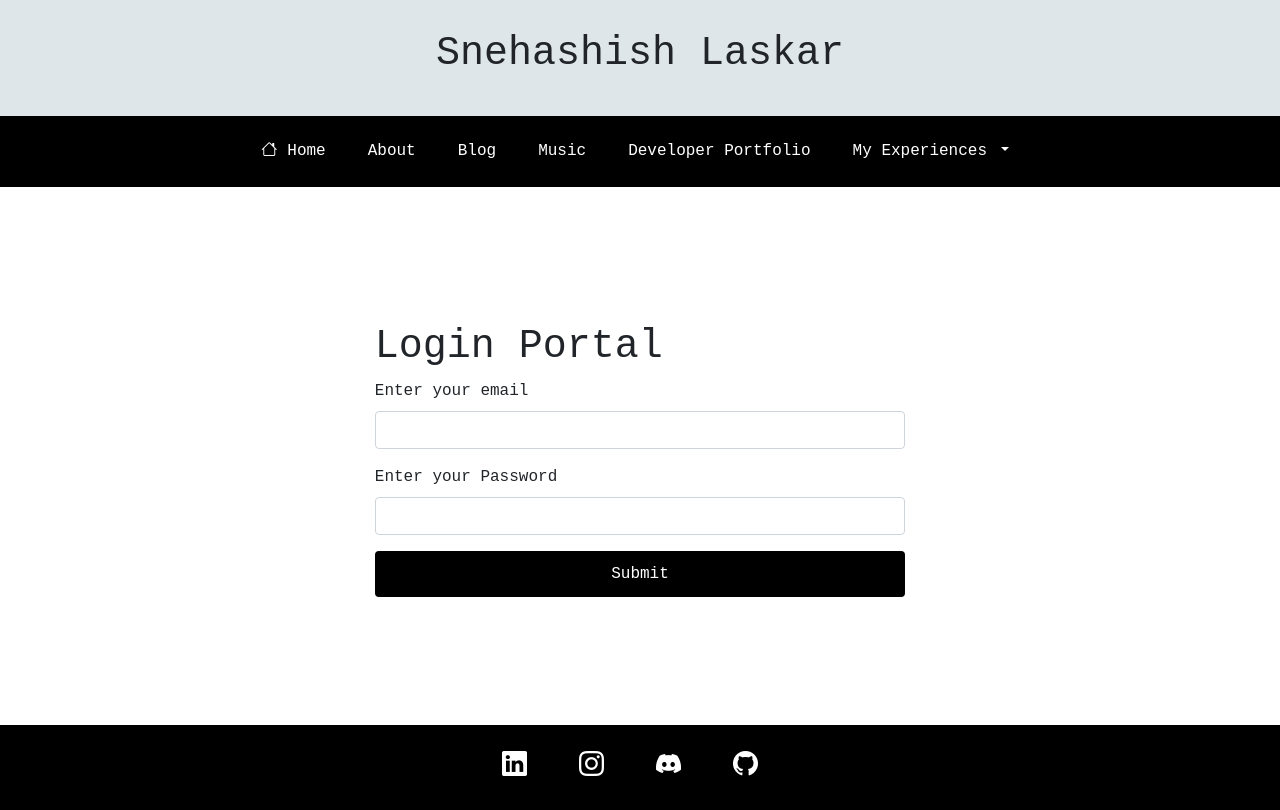
After one commit to snehashish090/Portfolio, a Python web app: template templates/login.html in a window 1280 px wide. The commit adds this page. Run offline with Jinja, Linux system fonts and the light colour scheme; the template is opened without the code that fills it, so the values that code supplies are empty.

Commit message:
new login system

```diff
--- a/config.json
+++ b/config.json
@@ -2,6 +2,6 @@
     "secret_key":"Example Secrreet",
     "api_url":"http://127.0.0.1:5521/",
     "database_url":"http://127.0.0.1:5555/",
-    "username":"snehashish",
+    "email":"snehashish.laskar@gmail.com",
     "password":"snehashish08036"
 }
--- a/templates/base.html
+++ b/templates/base.html
@@ -151,6 +151,7 @@
             <li class="nav-item">
                 <a class="nav-link" href="/dev">Developer Portfolio</a>
             </li>
+
             <li class="nav-item dropdown">
                 <a class="nav-link dropdown-toggle" href="#" id="experiencesDropdown" role="button" data-toggle="dropdown" aria-haspopup="true" aria-expanded="false">
                     My Experiences
@@ -188,6 +189,19 @@
                     </div>
                 </div>
             </li>
+            {% if session.get("logStatus") %}
+
+                <li class="nav-item">
+                    <a class="nav-link" href="/blogPost">New Blog Post</a>
+                </li>
+                <li class="nav-item">
+                    <a class="nav-link" href="/deletePost">Delete Blog Post</a>
+                </li>
+                <li class="nav-item">
+                    <a class="nav-link" href="/logout">Logout</a>
+                </li>
+            {% endif %}
+
         </ul>
     </div>
 
--- a/templates/blog.html
+++ b/templates/blog.html
@@ -49,6 +49,7 @@
 {% block body %}
 
 <div class="blog-container">
+
     <div class="list">
         <ul class="list-group">
 
@@ -87,6 +88,8 @@
             <h1>No Posts yet!</h1>
         {% endif %}
     </div>
+
+
 </div>
 
 
--- /dev/null
+++ b/templates/login.html
@@ -0,0 +1,54 @@
+{% extends "base.html" %}
+
+{% block head %}
+<style>
+    .btn{
+        background-color: black !important;
+        color:white;
+        width: 100%;
+        padding:10px;
+    }
+
+    .btn:hover{
+        background-color: white !important;
+        color:black;
+        border:1px black solid;
+    }
+    .container form{
+        height:100%;
+        width:60%;
+        margin:auto !important;
+    }
+
+    .container{
+        padding:10%;
+    }
+
+    @media screen and (max-width:600px)
+    {
+        .container form{
+        height:100%;
+        width:90%;
+        margin:auto !important;
+        }
+    }
+</style>
+{% endblock %}
+
+{% block body %}
+<div class="container">
+    <form method="post">
+        <h3>{{error}}</h3>
+        <h1>Login Portal</h1>
+        <div class="form-group">
+          <label for="exampleInputEmail1">Enter your email</label>
+          <input type="email" class="form-control" name="email">
+        </div>
+        <div class="form-group">
+          <label for="exampleInputPassword1">Enter your Password</label>
+          <input type="password" class="form-control" name="password">
+        </div>
+        <button type="submit" class="btn">Submit</button>
+      </form>
+</div>
+{% endblock %}
```
Also changed, not shown: app.py (+36 -8 lines), templates/addBlog.html (+0 -21 lines), templates/deletePost.html (+0 -26 lines), 2 other files.
